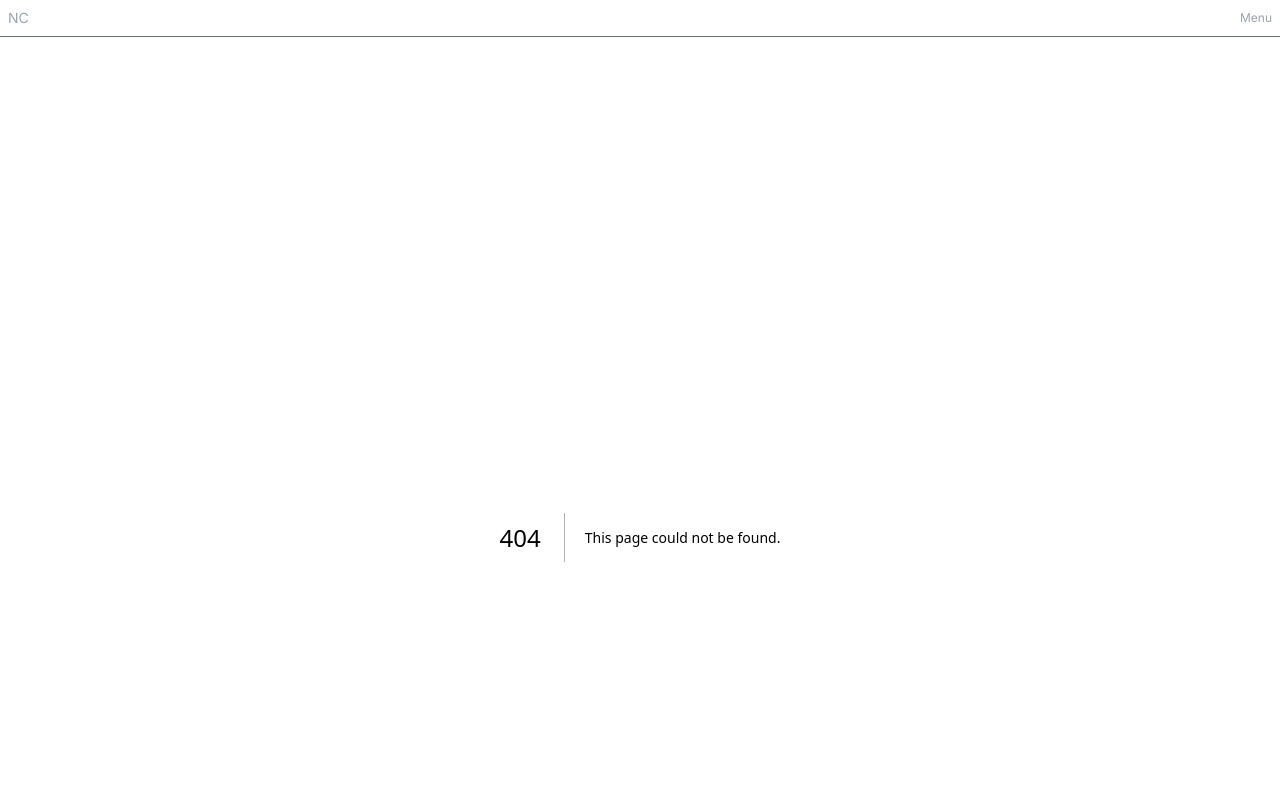
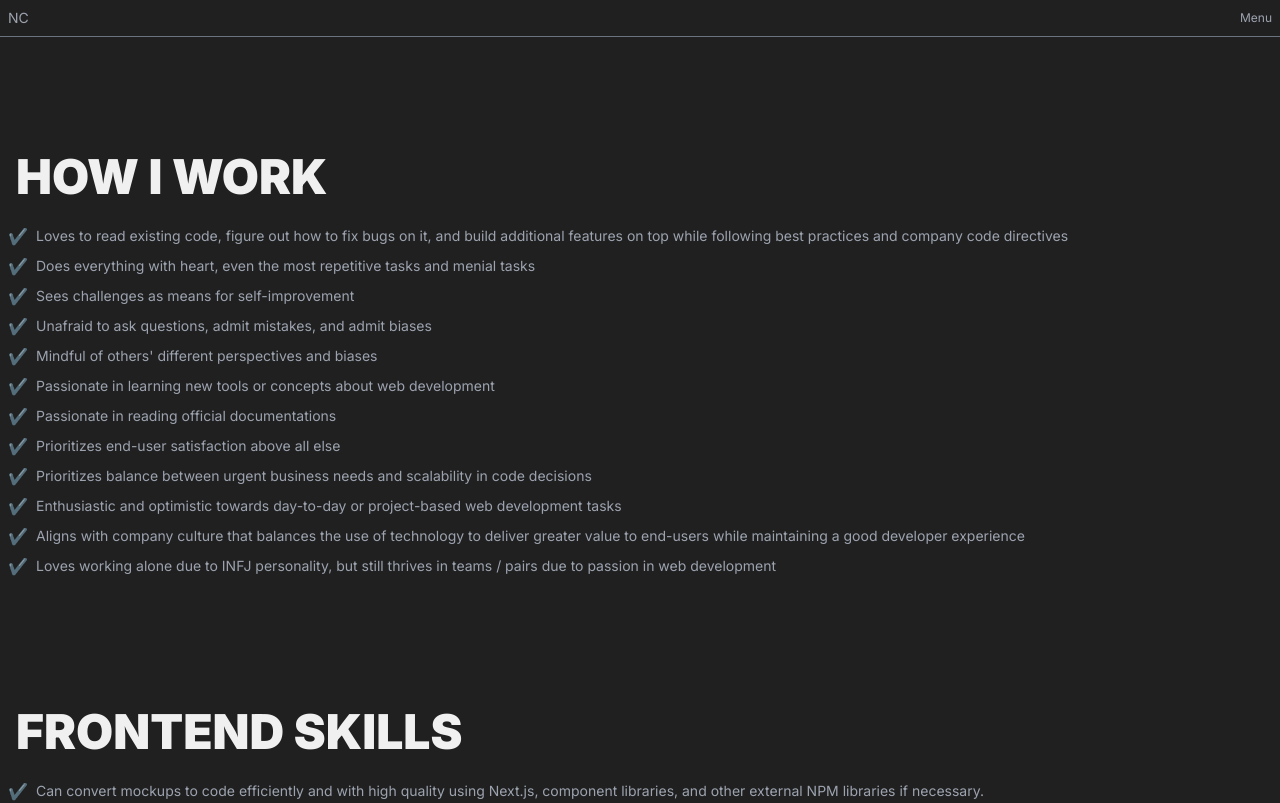
Before and after one commit to nathanelcorpuz/my-portfolio, a Next.js app: page /skills in a window 1280 px wide. Before the commit this address had no page. Shown: the top 803 px of the page. Built offline with nearby package versions, Linux system fonts and the light colour scheme.

Commit message:
skills page

```diff
--- a/app/page.tsx
+++ b/app/page.tsx
@@ -1,3 +1,4 @@
+import PageContentWrapper from "@/components/PageContentWrapper";
 import AboutOverview from "./_components/AboutOverview";
 import Hero from "./_components/Hero";
 import ProjectsOverview from "./_components/ProjectsOverview";
@@ -6,12 +7,12 @@ import Technologies from "./_components/Technologies";
 
 export default function Home() {
   return (
-    <div className="flex flex-col gap-[100px]">
+    <PageContentWrapper>
       <Hero />
       <SkillsOverview />
       <Technologies />
       <ProjectsOverview />
       <AboutOverview />
-    </div>
+    </PageContentWrapper>
   );
 }
--- /dev/null
+++ b/app/skills/page.tsx
@@ -0,0 +1,23 @@
+import BulletedListItem from "@/components/BulletedListItem";
+import BulletedListWrapper from "@/components/BulletedListWrapper";
+import HeadingText from "@/components/HeadingText";
+import PageContentWrapper from "@/components/PageContentWrapper";
+import SectionWrapper from "@/components/SectionWrapper";
+import { skills } from "@/lib/constants";
+
+export default function Skills() {
+  return (
+    <PageContentWrapper>
+      {skills.map((skill) => (
+        <SectionWrapper key={skill.title}>
+          <HeadingText>{skill.title}</HeadingText>
+          <BulletedListWrapper>
+            {skill.items.map((item) => (
+              <BulletedListItem>{item}</BulletedListItem>
+            ))}
+          </BulletedListWrapper>
+        </SectionWrapper>
+      ))}
+    </PageContentWrapper>
+  );
+}
--- /dev/null
+++ b/components/PageContentWrapper.tsx
@@ -0,0 +1,7 @@
+export default function PageContentWrapper({
+  children,
+}: {
+  children: React.ReactNode;
+}) {
+  return <div className="flex flex-col gap-[100px]">{children}</div>;
+}
```
Also changed, not shown: public/logo.png (deleted).
